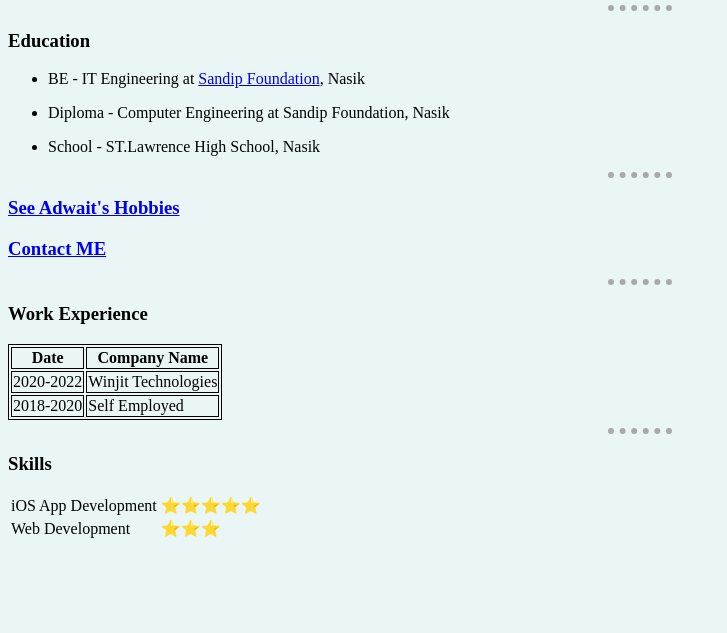
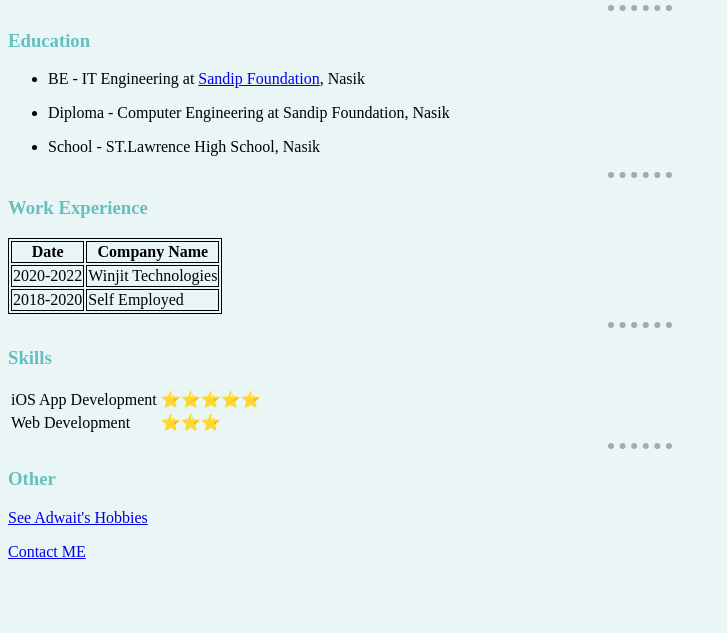
Before and after one commit to iadwait/Web-Development-Bootcamp, a plain HTML site: page Code/1.Personal Site/index.html in a window 1280 px wide. Shown: the part 167-800 px from the top of the page, without its empty margins (0-727 px from the left). Drawn offline with Linux system fonts and the light colour scheme.

Commit message:
Applied External CSS

```diff
--- /dev/null
+++ b/Code/1.Personal Site/css/styles.css
@@ -0,0 +1,16 @@
+body {
+    background-color: #EAF6F6;
+  }
+
+  hr {
+    border-style: none;
+    border-top-style: dotted;
+    border-width: 6px;
+    border-color: darkgray;
+    height: 0px;
+    width: 5%;
+  }
+
+  h1,h3 {
+    color: #66BFBF;
+  }
--- a/Code/1.Personal Site/index.html
+++ b/Code/1.Personal Site/index.html
@@ -7,20 +7,15 @@
     <meta http-equiv="X-UA-Compatible" content="IE=edge" />
     <meta name="viewport" content="width=device-width, initial-scale=1.0" />
     <title>Personal Site</title>
+    <!-- External CSS, can be applied to multiple pages -->
+    <link rel="stylesheet" href="./css/styles.css">
     <!-- Internal CSS, applies only to current page -->
     <style>
-      hr {
-        border-style: none;
-        border-top-style: dotted;
-        border-width: 6px;
-        border-color: darkgray;
-        height: 0px;
-        width: 5%;
-      }
+
     </style>
   </head>
   <!-- Inline CSS -->
-  <body style="background-color: #EAF6F6;">
+  <body>
     <table cellspacing="15">
       <tr>
         <td>
@@ -52,9 +47,6 @@
       <li><p>School - ST.Lawrence High School, Nasik</p></li>
     </ul>
     <hr size="2" />
-    <h3><a href="./hobbies.html">See Adwait's Hobbies</a></h3>
-    <h3><a href="./ContactMe.html">Contact ME</a></h3>
-    <hr size="2" />
     <h3>Work Experience</h3>
     <table style="border: 1px solid black">
       <tr>
@@ -82,5 +74,9 @@
         <td>⭐⭐⭐</td>
       </tr>
     </table>
+    <hr size="2" />
+    <h3>Other</h3>
+    <p><a href="./hobbies.html">See Adwait's Hobbies</a></p>
+    <p><a href="./ContactMe.html">Contact ME</a></p>
   </body>
 </html>
```
Also changed, not shown: Code/1.Personal Site/ContactMe.html (+2 -0 lines), Code/1.Personal Site/hobbies.html (+2 -0 lines).
